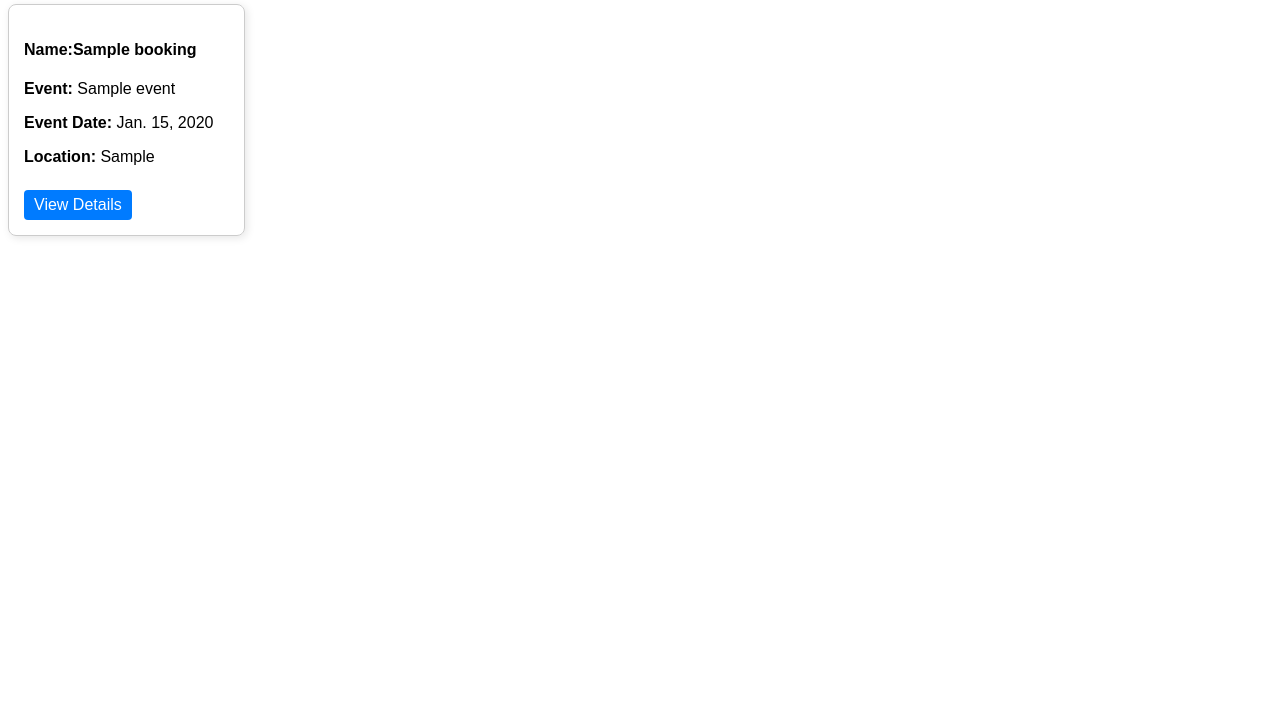
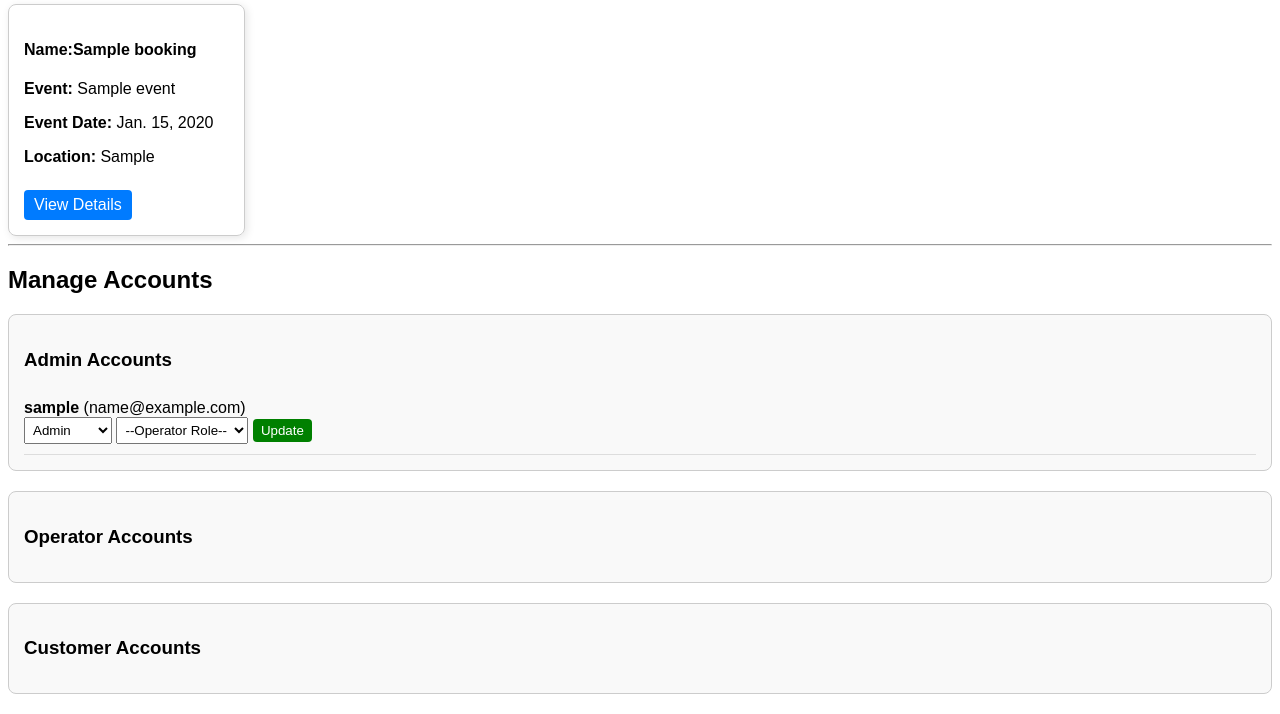
Before and after one commit to 4swin-80/Event_Mngmnt_Django, a Django app: page /admin-dashboard/ in a window 1280 px wide. Shown: the part 386-1100 px from the top of the page. Before the commit the page ends 624 px from the top, so only its background shows below. Run offline with Django 5.2, Linux system fonts and the light colour scheme; a user stored in the database is signed in; tables that the repository leaves empty hold one stand-in row (values such as "Sample post").

Commit message:
Implement user role management in admin dashboard with update functionality

```diff
--- a/core/templates/admin_dashboard.html
+++ b/core/templates/admin_dashboard.html
@@ -42,7 +42,30 @@
         @media (max-width: 480px) {
             .card-container { grid-template-columns: repeat(1, 1fr); }
         }
+
+        .account-box {
+            border: 1px solid #ccc;
+            padding: 15px;
+            margin-bottom: 20px;
+            border-radius: 8px;
+            background: #f9f9f9;
+        }
+        .account-card {
+            border-bottom: 1px solid #ddd;
+            padding: 10px 0;
+        }
+        select {
+            padding: 4px;
+        }
+        .update-btn {
+            padding: 4px 8px;
+            background: green;
+            color: white;
+            border: none;
+            border-radius: 4px;
+        }
     </style>
+
 </head>
 <body>
 
@@ -92,5 +115,92 @@ Welcome {{ user.username }} |
 {% endfor %}
 </div>
 
+<hr>
+<h2>Manage Accounts</h2>
+
+<!-- ================= ADMIN USERS ================= -->
+<div class="account-box">
+    <h3>Admin Accounts</h3>
+    {% for user in admins %}
+        <div class="account-card">
+            <strong>{{ user.username }}</strong> ({{ user.email }})
+
+            <form method="post" action="{% url 'update_user_role' user.id %}">
+                {% csrf_token %}
+                <select name="role">
+                    <option value="admin" selected>Admin</option>
+                    <option value="operator">Operator</option>
+                    <option value="customer">Customer</option>
+                </select>
+
+                <select name="operator_role">
+                    <option value="">--Operator Role--</option>
+                    <option value="lighting">Lighting</option>
+                    <option value="sound">Sound</option>
+                    <option value="stage">Stage</option>
+                </select>
+
+                <button class="update-btn">Update</button>
+            </form>
+        </div>
+    {% endfor %}
+</div>
+
+<!-- ================= OPERATOR USERS ================= -->
+<div class="account-box">
+    <h3>Operator Accounts</h3>
+    {% for user in operators %}
+        <div class="account-card">
+            <strong>{{ user.username }}</strong>
+            ({{ user.operator_role }})
+
+            <form method="post" action="{% url 'update_user_role' user.id %}">
+                {% csrf_token %}
+                <select name="role">
+                    <option value="admin">Admin</option>
+                    <option value="operator" selected>Operator</option>
+                    <option value="customer">Customer</option>
+                </select>
+
+                <select name="operator_role">
+                    <option value="lighting" {% if user.operator_role == "lighting" %}selected{% endif %}>Lighting</option>
+                    <option value="sound" {% if user.operator_role == "sound" %}selected{% endif %}>Sound</option>
+                    <option value="stage" {% if user.operator_role == "stage" %}selected{% endif %}>Stage</option>
+                </select>
+
+                <button class="update-btn">Update</button>
+            </form>
+        </div>
+    {% endfor %}
+</div>
+
+<!-- ================= CUSTOMER USERS ================= -->
+<div class="account-box">
+    <h3>Customer Accounts</h3>
+    {% for user in customers %}
+        <div class="account-card">
+            <strong>{{ user.username }}</strong>
+
+            <form method="post" action="{% url 'update_user_role' user.id %}">
+                {% csrf_token %}
+                <select name="role">
+                    <option value="admin">Admin</option>
+                    <option value="operator">Operator</option>
+                    <option value="customer" selected>Customer</option>
+                </select>
+
+                <select name="operator_role">
+                    <option value="">--Operator Role--</option>
+                    <option value="lighting">Lighting</option>
+                    <option value="sound">Sound</option>
+                    <option value="stage">Stage</option>
+                </select>
+
+                <button class="update-btn">Update</button>
+            </form>
+        </div>
+    {% endfor %}
+</div>
+
 </body>
 </html>
--- a/core/urls.py
+++ b/core/urls.py
@@ -46,4 +46,5 @@ urlpatterns = [
     path('earnings/', views.earnings_view, name='earnings'),
 
     path('register/', views.register_view, name='register'),
+    path('update-user-role/<int:user_id>/', views.update_user_role, name='update_user_role'),
 ]
--- a/core/views.py
+++ b/core/views.py
@@ -9,7 +9,7 @@ from decimal import Decimal
 from django.utils import timezone
 from django.views.decorators.http import require_POST
 from datetime import timedelta
-from .models import Event, Cue, Notification, Attendance, Booking, Rating, Complaint, Salary
+from .models import Event, Cue, Notification, Attendance, Booking, Rating, Complaint, Salary, User
 from .forms import EventForm, CueForm, RatingForm, ComplaintForm, AdminReplyForm, BookingForm, CustomerRegisterForm
 
 
@@ -289,16 +289,23 @@ def admin_dashboard(request):
     total_cues = Cue.objects.count()
     total_operators = Attendance.objects.values("operator").distinct().count()
 
-    # 🔥 Get all bookings of admin's events
     bookings = Booking.objects.filter(
         event__admin=request.user
     ).select_related("event", "customer").order_by("-booking_date")
+
+    # 🔥 Get users by role
+    admins = User.objects.filter(role="admin")
+    operators = User.objects.filter(role="operator")
+    customers = User.objects.filter(role="customer")
 
     return render(request, "admin_dashboard.html", {
         "total_events": total_events,
         "total_cues": total_cues,
         "total_operators": total_operators,
         "bookings": bookings,
+        "admins": admins,
+        "operators": operators,
+        "customers": customers,
     })
 
 
@@ -706,3 +713,28 @@ def register_view(request):
         form = CustomerRegisterForm()
 
     return render(request, "register.html", {"form": form})
+
+
+@login_required
+def update_user_role(request, user_id):
+    if request.user.role != "admin":
+        return redirect("login")
+
+    user_obj = get_object_or_404(User, id=user_id)
+
+    if request.method == "POST":
+        new_role = request.POST.get("role")
+        new_operator_role = request.POST.get("operator_role")
+
+        user_obj.role = new_role
+
+        # 🔥 If role is operator → assign operator_role
+        if new_role == "operator":
+            user_obj.operator_role = new_operator_role
+        else:
+            user_obj.operator_role = None
+
+        user_obj.save()
+
+        messages.success(request, "User role updated successfully.")
+        return redirect("admin_dashboard")
```
